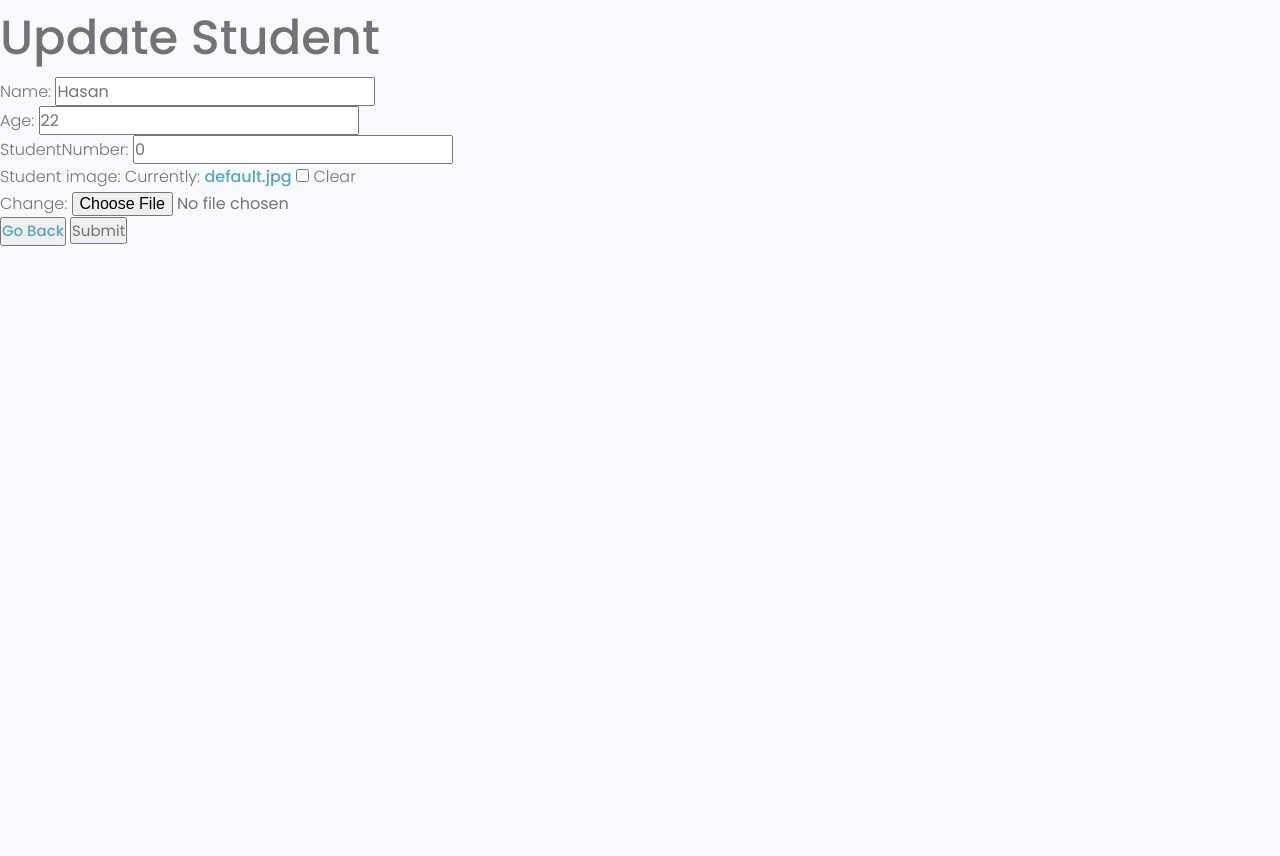
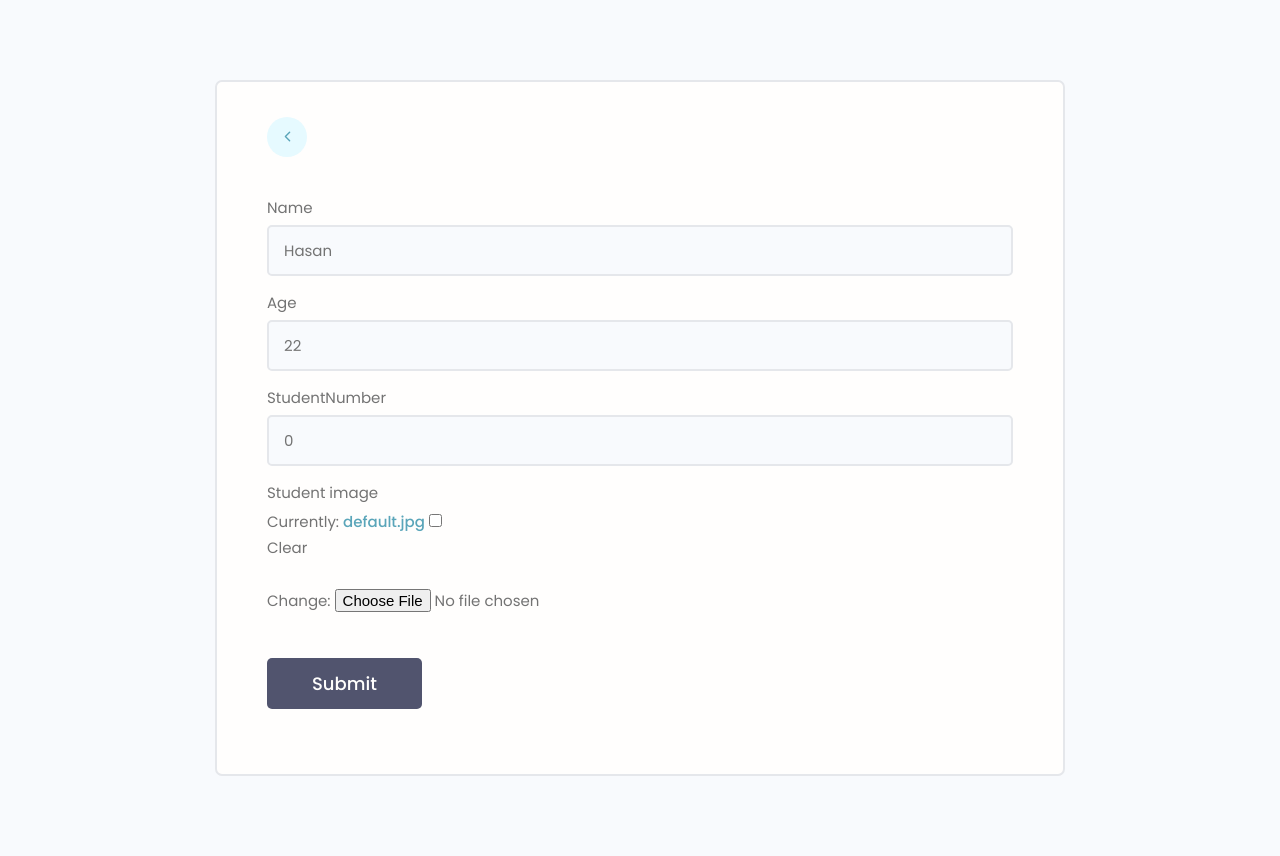
Before and after one commit to AlirezaAhmadiHadi/Internet-Engineering, a Django app: page /update-student/36bff3b1-c4bd-40f5-9a25-c7961bba216f in a window 1280 px wide. Shown: the part 79-935 px from the top of the page. Before the commit the page ends 325 px from the top, so only its background shows below. Run offline with Django 3.2, Linux system fonts and the light colour scheme; data comes from the database, SQL or seed files in the repository.

Commit message:
Add theme to student form

```diff
--- a/projects/forms.py
+++ b/projects/forms.py
@@ -1,26 +1,33 @@
-from django.forms import ModelForm
+from django import forms
 from .models import student, course, content, registration
 
 
-class StudentForm(ModelForm):
+class StudentForm(forms.ModelForm):
     class Meta:
         model = student
-        fields = '__all__'
+        fields = ['name', 'age', 'studentNumber', 'student_image']
+
+    def __init__(self, *args, **kwargs):
+        super(StudentForm, self).__init__(*args, **kwargs)
+
+        for name, field in self.fields.items():
+            field.widget.attrs.update(
+                {'class': 'input input--text'})
 
 
-class CourseForm(ModelForm):
+class CourseForm(forms.ModelForm):
     class Meta:
         model = course
         fields = '__all__'
 
 
-class ContentForm(ModelForm):
+class ContentForm(forms.ModelForm):
     class Meta:
         model = content
         fields = '__all__'
 
 
-class RegistrationForm(ModelForm):
+class RegistrationForm(forms.ModelForm):
     class Meta:
         model = registration
         fields = '__all__'
--- a/projects/templates/projects/Students/Student_form.html
+++ b/projects/templates/projects/Students/Student_form.html
@@ -1,15 +1,25 @@
 {% extends 'main.html' %}
 {% block content %}
 
-<h1>{{title}} Student</h1>
+<main class="formPage my-xl">
+    <div class="content-box">
+        <div class="formWrapper">
+            <a class="backButton" href="{% url 'allStudents' %}"><ion-icon name="chevron-back-outline"></ion-icon></a>
+            <br>
 
-<form action="" method="POST" enctype="multipart/form-data">
-    {% csrf_token %}
-    {{form.as_p}}
-    <button>
-        <a href="{% url 'allStudents' %}">Go Back</a>
-    </button>
-    <input type="submit" />
-</form>
+            <form class="form" method="POST" enctype="multipart/form-data">
+                {% csrf_token %}
 
+                {% for field in form %}
+                <!-- Input:Text -->
+                <div class="form__field">
+                    <label for="formInput#text">{{field.label}}</label>
+                    {{field}}
+                </div>
+                {% endfor %}
+                <input class="btn btn--sub btn--lg  my-md" type="submit" value="Submit" />
+            </form>
+        </div>
+    </div>
+</main>
 {% endblock %}
```
